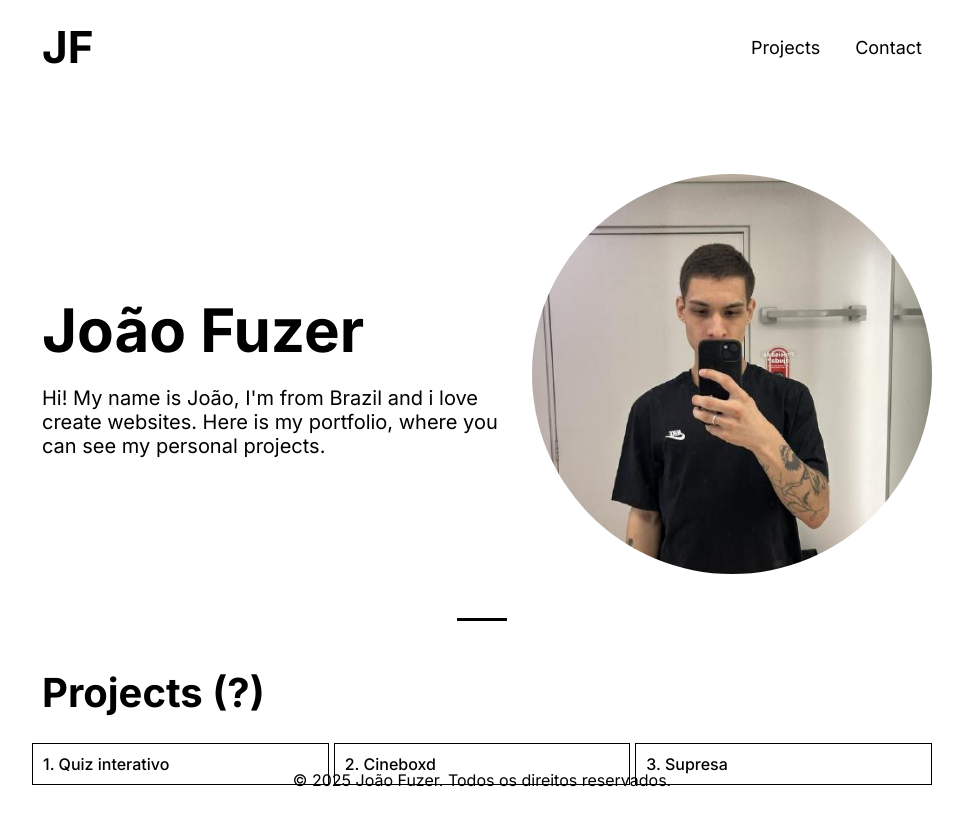
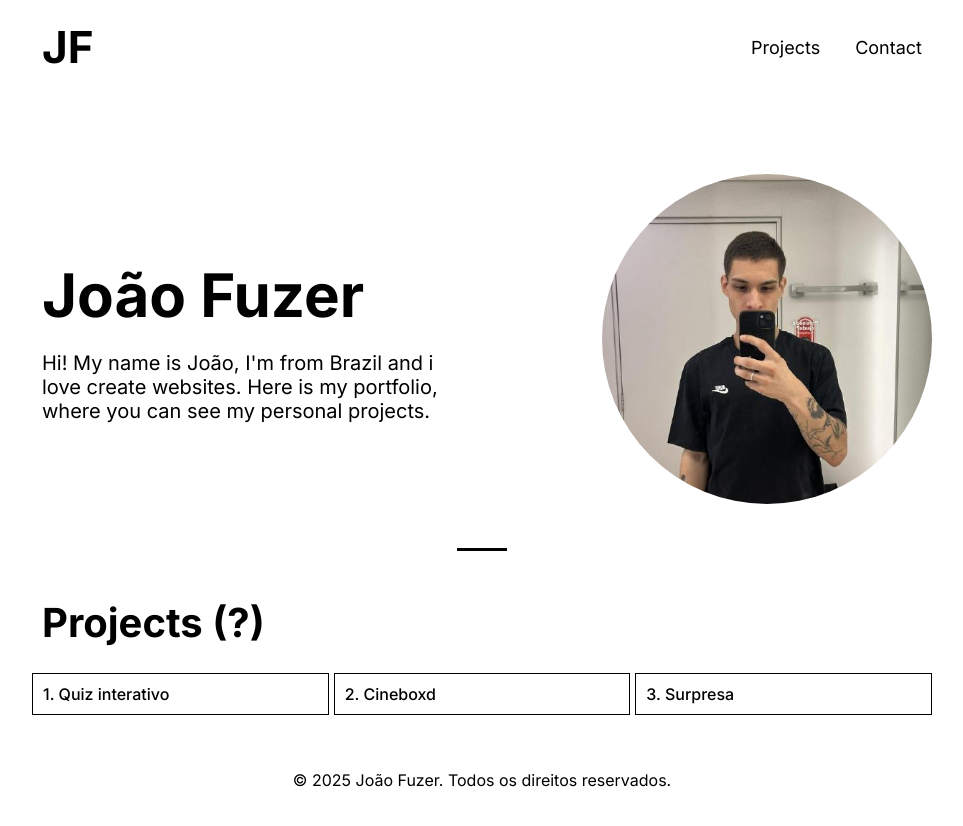
Before and after one commit to Fuuuzer/portfolio, a React (Vite) app: page / in a window 1280 px wide. Shown: the top 826 px of the page, without its empty margins (158-1121 px from the left). After the commit the page ends 800 px from the top, so only its background shows below. Built offline with nearby package versions, Linux system fonts and the light colour scheme.

Commit message:
fixed img

```diff
--- a/src/App.jsx
+++ b/src/App.jsx
@@ -70,7 +70,7 @@ function App() {
 
             <div className="card-projects">
               <a href="https://www.youtube.com/watch?v=dQw4w9WgXcQ&pp=ygULcmljayBhc3RsZXnSBwkJTQoBhyohjO8%3D" target="_blank" rel="noopener noreferrer">
-                <p>3. Supresa</p>
+                <p>3. Surpresa</p>
                 <div className="card-img">
                   <p>Clique e descubra!</p>
                 </div>
--- a/src/index.css
+++ b/src/index.css
@@ -147,16 +147,19 @@ body {
 .about {
   margin-top: 5rem;
   display: flex;
-  gap: 20px;
+  /* border: 1px solid red; */
   justify-content: space-between;
   align-items: center;
-  text-align: left;
-  /* gap: 10px; */
   /* padding: 20px; */
   background: white;
+  p {
+    max-width: 80%;
+  }
 
   .profile-image img {
-    width: 400px;
+    max-width: 100%;
+    width: 700px;
+    object-fit: contain;
     border-radius: 50%;
   }
 }
@@ -262,6 +265,12 @@ p.anima::after {
         padding: 10px;
       }
 
+      .about {
+        .profile-image img {
+          display: none;
+        }
+      }
+
       .projects-section {
         margin-top: 2.5rem;
         display: flex;
```
